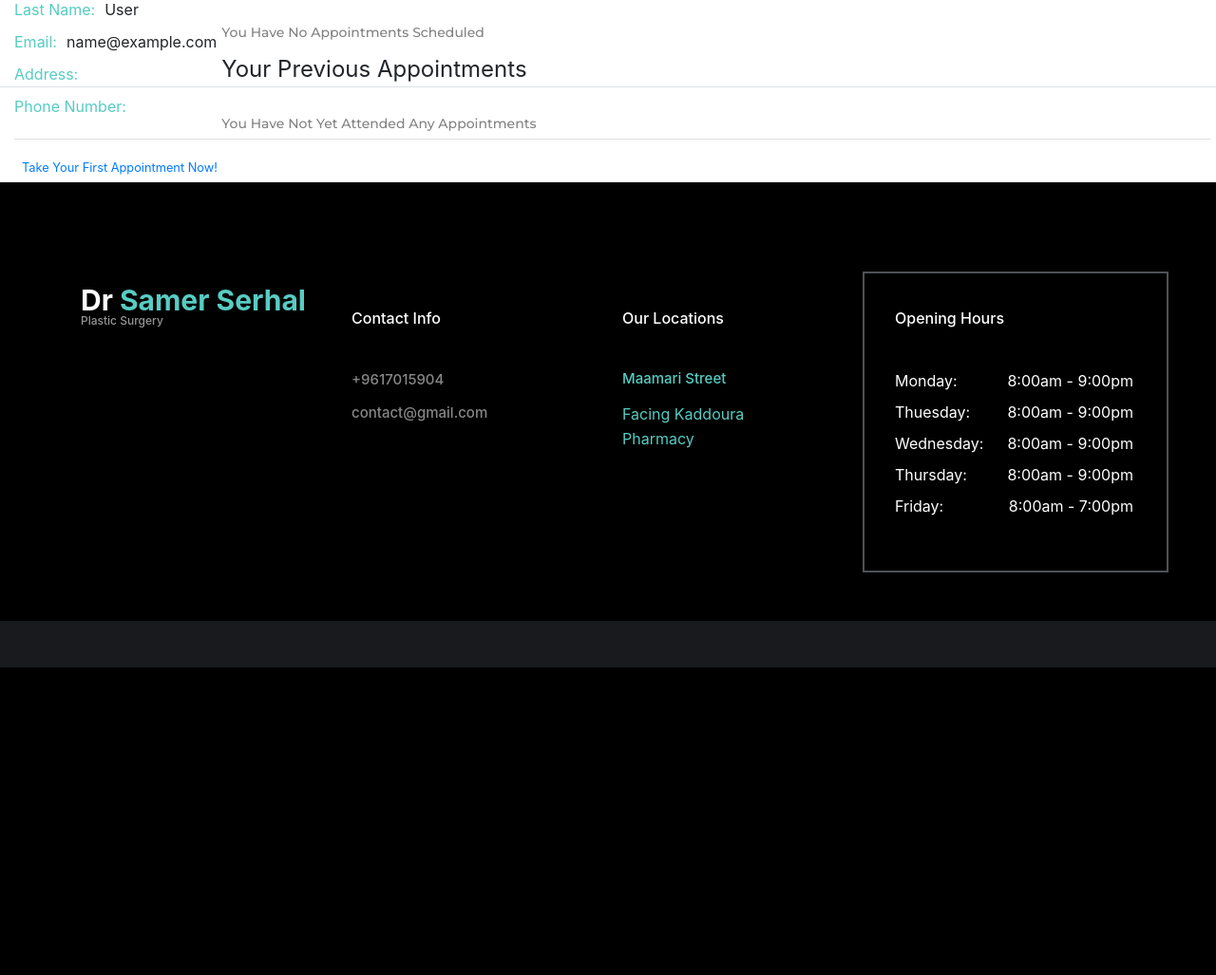
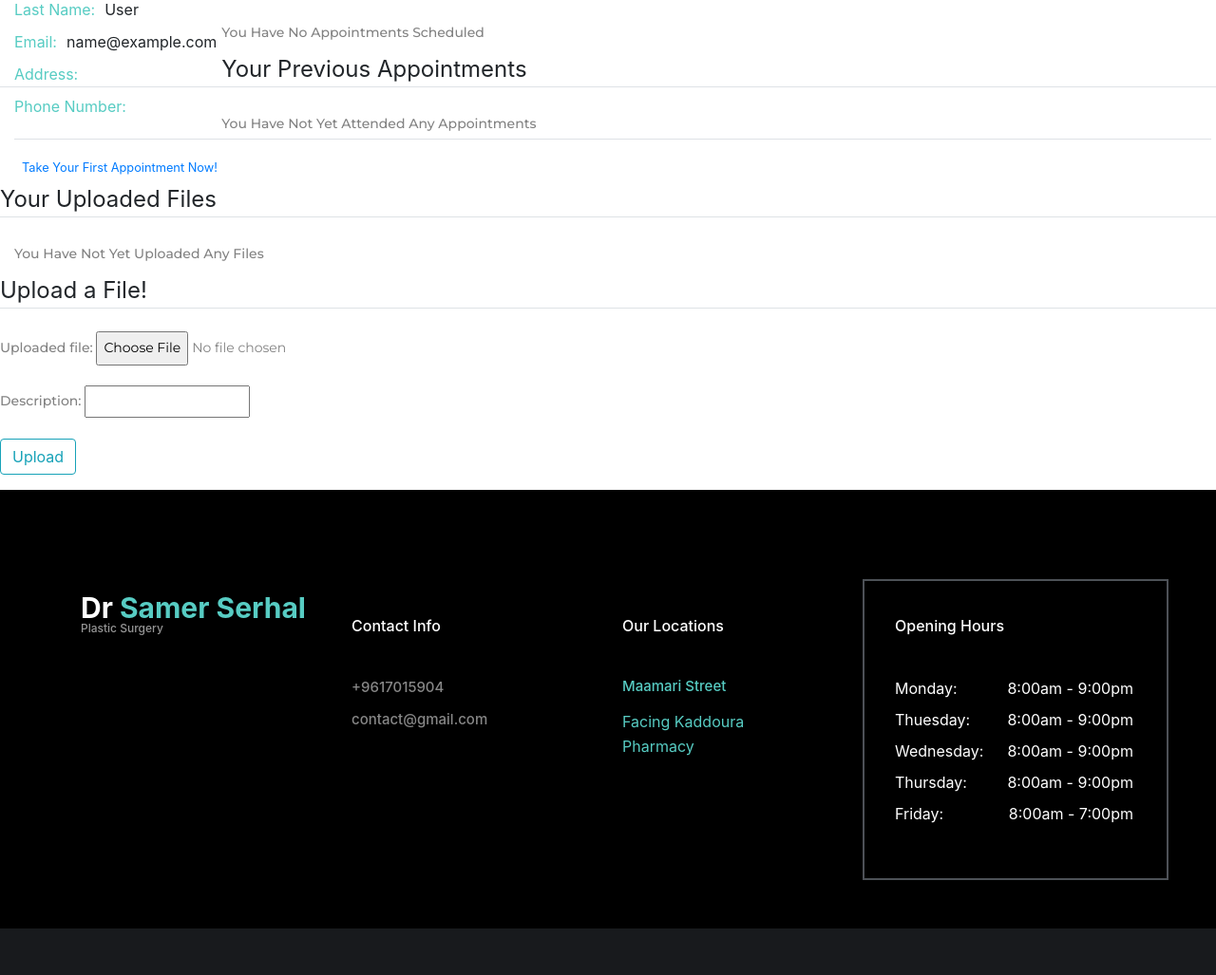
Before and after one commit to HaydarAlaeddine/EECE430Project, a Django app: page /users/profile/ in a window 1280 px wide. Shown: the part 219-1246 px from the top of the page at 95% size. Before the commit the page ends 922 px from the top, so only its background shows below. Run offline with Django 3.2, Linux system fonts and the light colour scheme; the visitor is signed in with stand-in values (Sample User, id 1); data comes from the database, SQL or seed files in the repository; some libraries are stand-ins or nearby versions.

Commit message:
Upload documents full functionality

```diff
--- a/DoctorWebsite/settings.py
+++ b/DoctorWebsite/settings.py
@@ -110,7 +110,7 @@
 EMAIL_USE_TLS = True
 EMAIL_PORT = 587
 EMAIL_HOST_USER = 'haydaralaeddine98@gmail.com'
-EMAIL_HOST_PASSWORD = 'haha1998'
+EMAIL_HOST_PASSWORD = 'haha1998_h'
 
 # Internationalization
 # https://docs.djangoproject.com/en/2.1/topics/i18n/
@@ -133,3 +133,5 @@
 STATICFILES_DIRS = [ os.path.join(BASE_DIR, 'base')]
 LOGIN_REDIRECT_URL = '/'
 STATIC_ROOT = "/base/static/"
+MEDIA_ROOT = os.path.join(BASE_DIR,'media')
+MEDIA_URL = '/media/'
--- a/users/forms.py
+++ b/users/forms.py
@@ -3,7 +3,7 @@
 from django.contrib.auth.forms import UserCreationForm
 
 
-from .models import Appointment
+from .models import Appointment, File
 class UserRegisterForm(UserCreationForm):
     blood_type_choices= [
     ('AB+', 'AB+'),
@@ -53,3 +53,18 @@
         if commit:
             appointment.save()
         return appointment
+
+class UploadForm(forms.ModelForm):
+    uploaded_file = forms.FileField()
+    description = forms.CharField()
+    class Meta:
+        model = File
+        fields = ['uploaded_file','description']
+
+    def save(self, commit = True):
+        file = super(UploadForm, self).save(commit=False)
+        file.uploaded_file = self.cleaned_data["uploaded_file"]
+        file.description = self.cleaned_data["description"]
+        if commit:
+            file.save()
+        return file
--- a/users/models.py
+++ b/users/models.py
@@ -29,6 +29,13 @@
     def __str__(self):
         return f'{self.date}'
 
+class File(models.Model):
+    user = models.ForeignKey(User, on_delete=models.CASCADE)
+    uploaded_file = models.FileField(upload_to="files/")
+    description = models.CharField(max_length=200,unique=True)
+    def _str_(self):
+        return f'{self.description}'
+
 @receiver(post_save, sender=User)
 def update_user_profile(sender, instance, created, **kwargs):
     if created:
--- a/users/templates/users/profile.html
+++ b/users/templates/users/profile.html
@@ -43,5 +43,29 @@
         {%endif%}
     </ol>
     </div>
+    <legend class="border-bottom mb-4">Your Uploaded Files</legend>
+    <div>
+        <ol style="margin: 5px 5px 5px 15px; ">
+        {%if files%}
+            {%for f in files%}
+            <li class="d-flex flex-row align-items-start justify-content-start"><a class="profile-element" href="{%url 'get-file' f.description%}">{{f.description}}</a></li>
+            {%endfor%}
+        {%else%}
+        <p>You Have Not Yet Uploaded Any Files</p>
+        {%endif%}
+    </ol>
+    </div>
+    <div class="content-section">
+        <form method="POST" enctype="multipart/form-data">
+            {% csrf_token %}
+            <fieldset class="form-group">
+                <legend class="border-bottom mb-4">Upload a File!</legend>
+                {{ form.as_p }}
+            </fieldset>
+            <div class="form-group">
+                <button class="btn btn-outline-info" type="submit">Upload</button>
+            </div>
+        </form>
+    </div>
 </body>
 {%endblock content%}
--- a/users/urls.py
+++ b/users/urls.py
@@ -1,10 +1,11 @@
 from django.urls import path, include
-from .views import sign_up,take_appointment,view_profile
+from .views import sign_up,take_appointment,view_profile,get_file
 from django.contrib.auth import views as auth_views
 urlpatterns = [
     path('register/', sign_up,name='signup'),
     path('login/',auth_views.LoginView.as_view(template_name='users/login.html'),name='login'),
     path('logout/',auth_views.LogoutView.as_view(template_name='users/logout.html'),name='logout'),
     path('appointments/',take_appointment,name='appointment'),
-    path('profile/',view_profile,name='profile')
+    path('profile/',view_profile,name='profile'),
+    path('profile/files/<str:description>',get_file,name='get-file')
 ]
--- a/users/views.py
+++ b/users/views.py
@@ -1,11 +1,13 @@
 from django.shortcuts import render, redirect
 from django.contrib import messages
-from .forms import UserRegisterForm, AppointmentForm
-from .models import Appointment,Profile
+from .forms import UserRegisterForm, AppointmentForm, UploadForm
+from .models import Appointment,Profile, File
 from django.contrib.auth.models import User
 from django.utils.timezone import now
 from django.core.mail import send_mail
 from django.conf import settings
+import os
+from django.http import HttpResponse, Http404
 
 # Create your views here.
 def sign_up(request):
@@ -36,8 +38,8 @@
             if form.is_valid():
                 appointment = form.save(commit=False)
                 appointments=Appointment.objects.filter(date=appointment.date)
-                if any(appointments):
-                    messages.error(request,'This time is already taken')
+                if any(appointments) or appointment.date < now() :
+                    messages.error(request,'Invalid Time.')
 
                 else :
                     user = User.objects.get(username=request.user.username)
@@ -62,16 +64,40 @@
 
 def view_profile(request):
     if request.user.is_authenticated:
+        if request.method == "POST":
+            form = UploadForm(request.POST, request.FILES)
+            if form.is_valid():
+                file = form.save(commit=False)
+                user = User.objects.get(username=request.user.username)
+                file.user = user
+                file.save()
+            else:
+                messages.error(request,'Please complete all info')
+        else:
+            form = UploadForm()
         user = User.objects.get(username=request.user.username)
         user_profile=Profile.objects.get(user=user)
         user_apps = Appointment.objects.filter(user=user, date__gte=now())
         user_passed_apps = Appointment.objects.filter(user=user, date__lte=now())
+        files = File.objects.filter(user=user)
         context = {
             "profile":user_profile,
             "user":user,
             "appointments": user_apps,
-            "passed_appointments": user_passed_apps
+            "passed_appointments": user_passed_apps,
+            "files": files,
+            "form": form
         }
         return render(request,'users/profile.html',context)
     else:
         redirect('login')
+
+def get_file(request,description):
+    if request.user.is_authenticated:
+        file = File.objects.get(description=description)
+        filename = file.uploaded_file.name.split('/')[-1]
+        response = HttpResponse(file.uploaded_file, content_type='text/plain')
+        response['Content-Disposition'] = 'attachment; filename=%s' % filename
+        return response
+    else:
+        return redirect('login')
```
Also changed, not shown: admin/forms.py (added, +7 -0 lines), admin/templates/admin/patient-details.html (+26 -2 lines), admin/views.py (+26 -2 lines).
